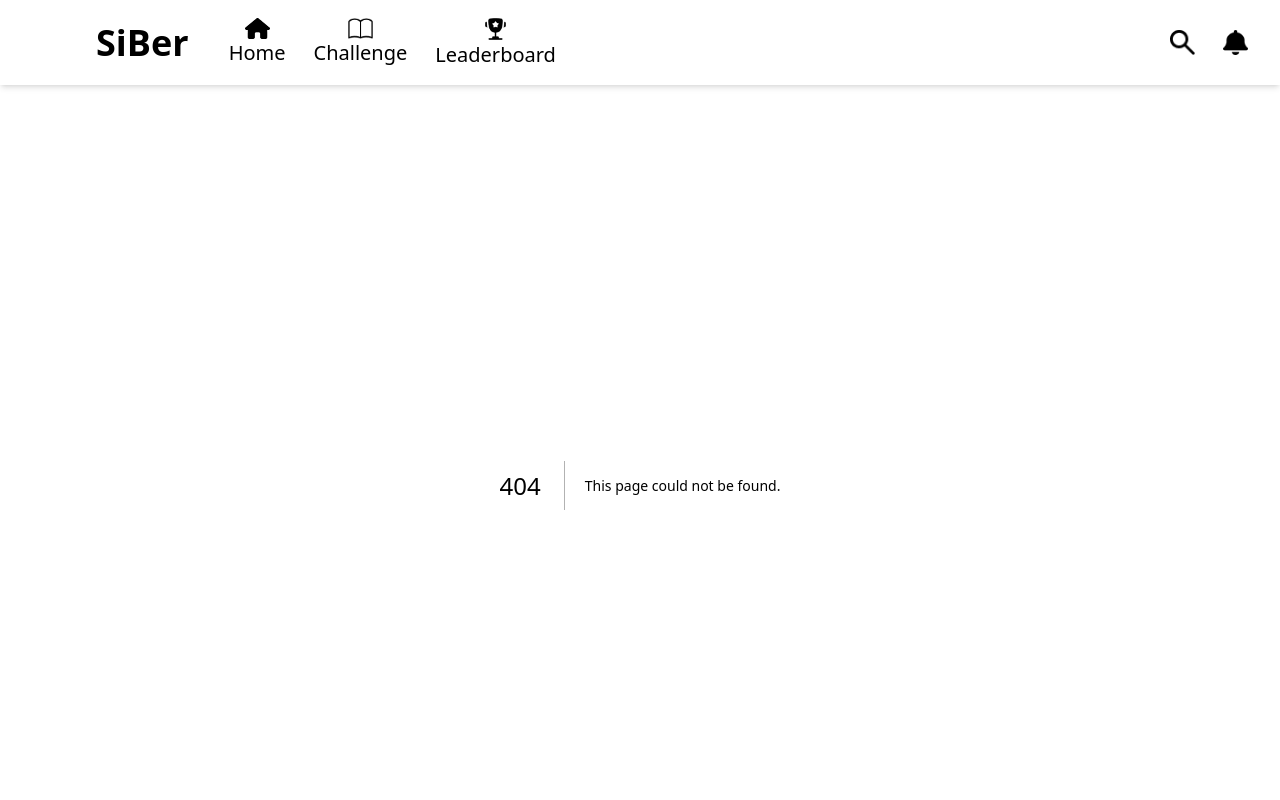
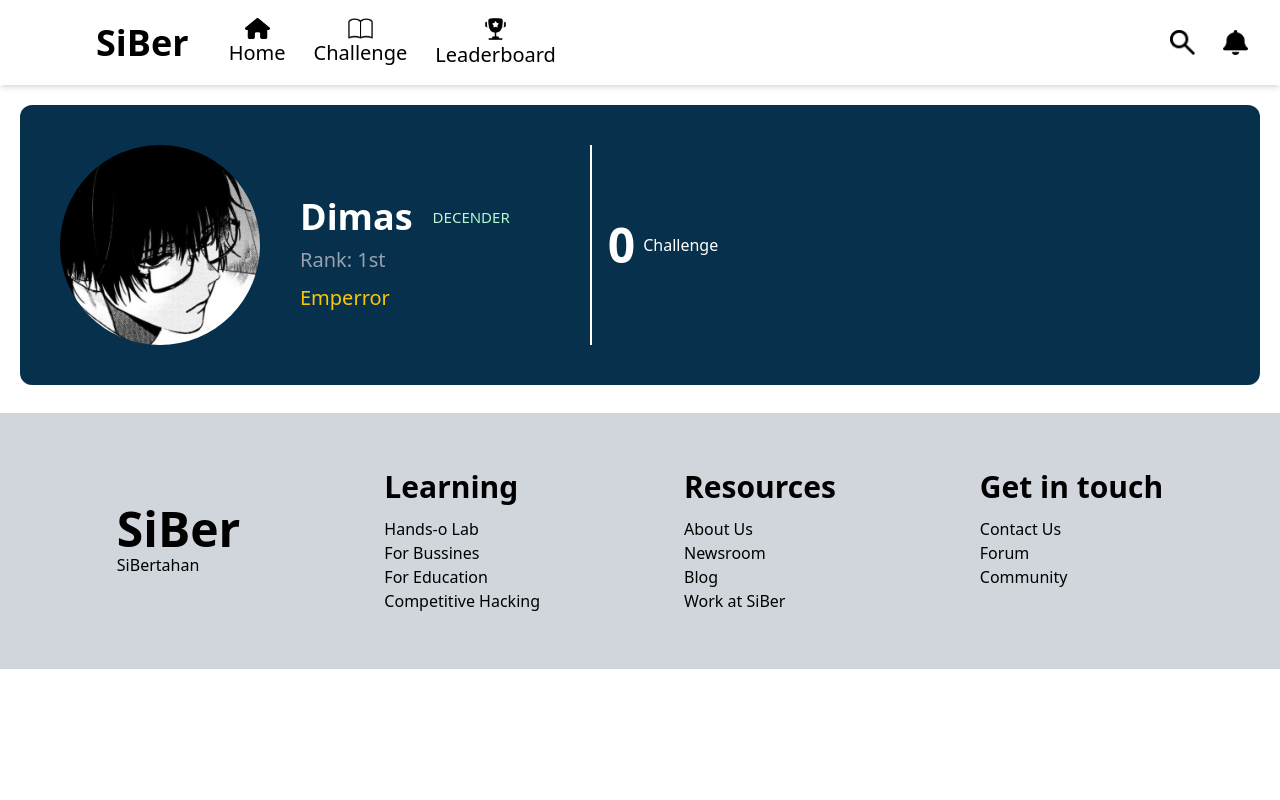
Before and after one commit to Izfaha/web-project-collaboration, a Next.js app: page /dashboard in a window 1280 px wide. Before the commit this address had no page. Shown: the top 800 px of the page. Built offline with nearby package versions, Linux system fonts and the light colour scheme.

Commit message:
dashboard 1

```diff
--- /dev/null
+++ b/src/app/dashboard/page.tsx
@@ -0,0 +1,31 @@
+import React from 'react'
+import Image from 'next/image'
+
+const page = () => {
+  return (
+    <section>
+        <div className="bg-[#06304b] m-5 max-w-full rounded-xl p-10">
+            <div className="flex">
+                <Image src="/image/profile.jpeg" width={200} height={200} alt="profile" className="rounded-full"/>
+                <div>
+                    <div className="flex ml-10 mt-13 items-center">
+                        <h1 className="text-white text-4xl font-semibold">Dimas</h1>
+                        <p className="ml-5 text-green-200 text-[15px]">DECENDER</p>
+                    </div>
+                    <p className="text-[20px] text-gray-400 ml-10 mt-2">Rank: 1st</p>
+                    <p className="text-[20px] text-yellow-400 ml-10 mt-2">Emperror</p>
+                </div>
+                <div className="hidden md:block w-[2px] h-auto bg-white ml-20"></div>
+                <div className="flex">
+                    <div className="flex m-auto ml-4 items-center">
+                        <h1 className="text-white text-5xl font-semibold mr-2">0</h1>
+                        <p className="text-white">Challenge</p>
+                    </div>
+                </div>
+            </div>
+        </div>
+    </section>
+  )
+}
+
+export default page
```
Also changed, not shown: public/image/profile.jpeg (added).
